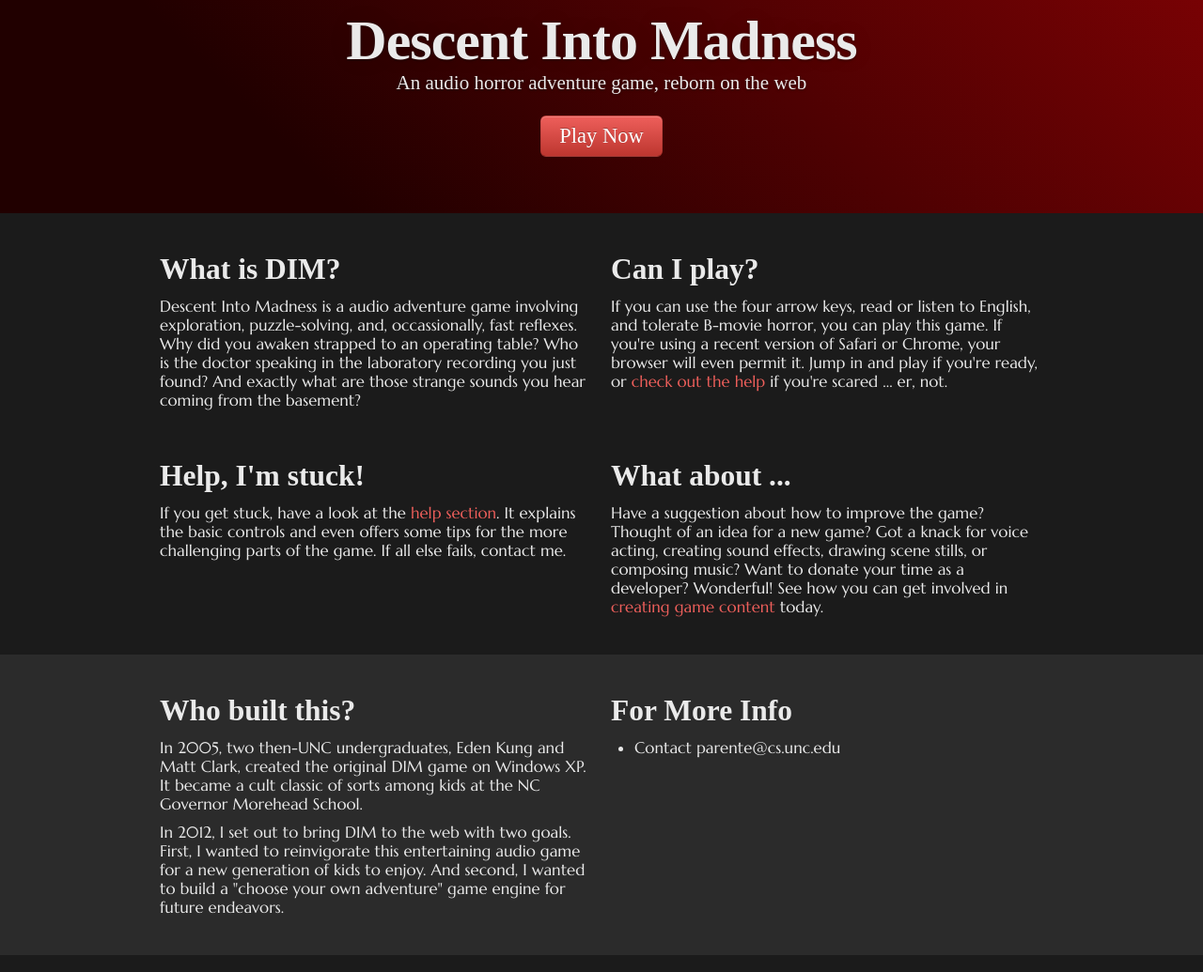
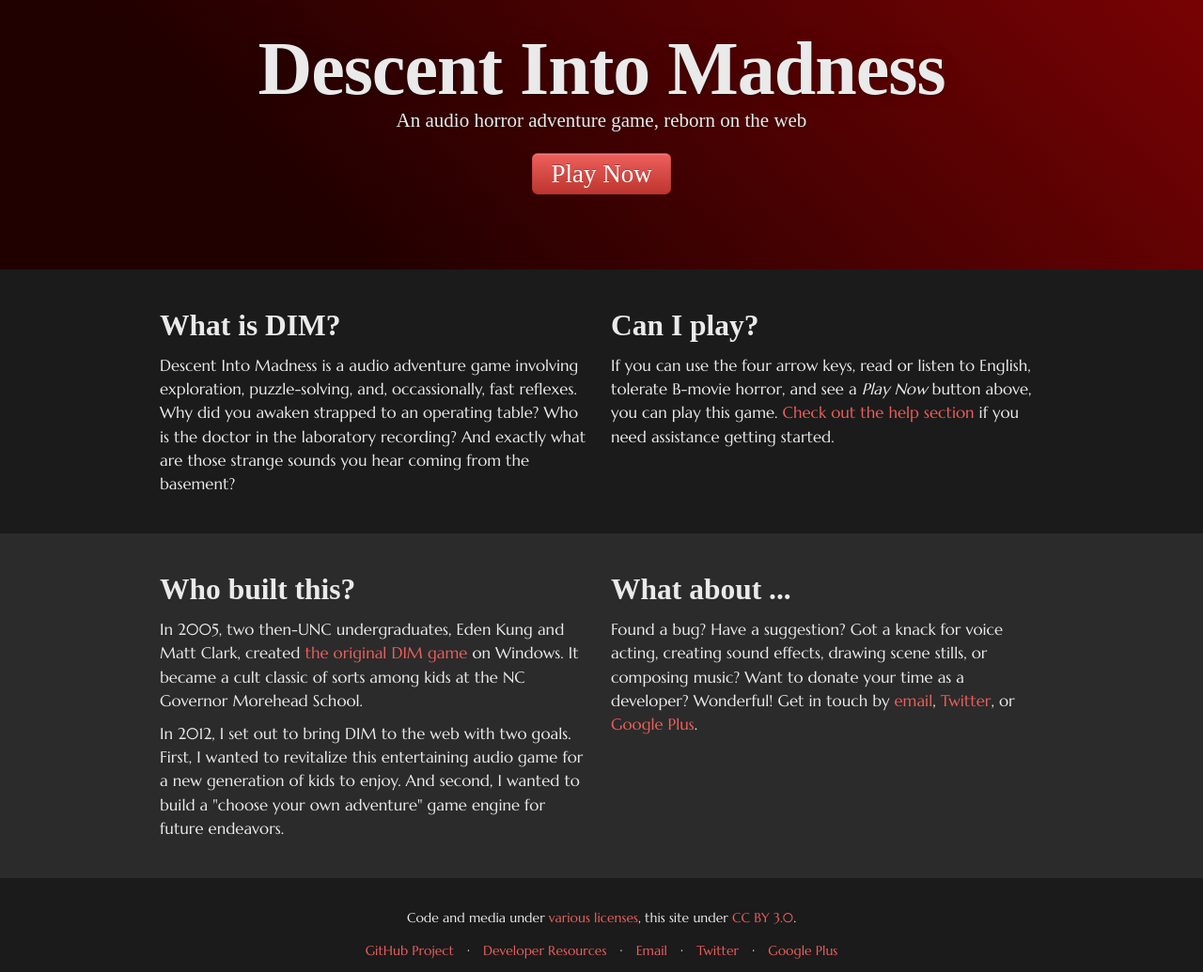
Before and after one commit to parente/dim-site, a plain HTML site: page index.html in a window 1280 px wide. Shown: the part 97-1132 px from the top of the page at 94% size. Drawn offline with nearby package versions, Linux system fonts and the light colour scheme; a web font is replaced by a local one.

Commit message:
Home page tweaks and content

```diff
--- a/index.html
+++ b/index.html
@@ -15,6 +15,7 @@
             font-size: 1.05em;
             color: #eaeaea;
             font-family: "Marcellus";
+            line-height: 1.5em;
         }
 
         a {
@@ -26,10 +27,15 @@
             -moz-border-radius: 0px;
             -webkit-border-radius: 0px;
             border-radius: 0px;
+            padding: 80px;
         }
 
         .navbar, .hero-unit, h1, h2, h3 {
             font-family: "Marcellus SC";
+        }
+
+        .hero-unit h1 {
+            font-size: 80px;
         }
 
         .hero-unit {
@@ -49,12 +55,18 @@
         }
 
         .btn-large {
-            font-size: 1.25em;
+            font-size: 1.5em;
+        }
+
+        .second {
+            padding-top: 30px;
+            background-color: #2b2b2b;
         }
 
         footer {
+            text-align: center;
             padding-top: 30px;
-            background-color: #2b2b2b;
+            font-size: 14px;
         }
         </style>
     </head>
@@ -65,7 +77,6 @@
                     <ul class="nav">
                         <li class="active"><a href="#">Home</a></li>
                         <li><a href="#">Play</a></li>
-                        <li><a href="#">Create</a></li>
                         <li><a href="#">Help</a></li>
                     </ul>
                 </div>
@@ -82,52 +93,65 @@
             </div>
         </header>
 
-        <div class="container">
+        <section class="container">
             <div class="row">
                 <div class="span6">
                     <h2>What is DIM?</h2>
-                    <p>Descent Into Madness is a audio adventure game involving exploration, puzzle-solving, and, occassionally, fast reflexes. Why did you awaken strapped to an operating table? Who is the doctor speaking in the laboratory recording you just found? And exactly what are those strange sounds you hear coming from the basement?
+                    <p>Descent Into Madness is a audio adventure game involving exploration, puzzle-solving, and, occassionally, fast reflexes. Why did you awaken strapped to an operating table? Who is the doctor in the laboratory recording? And exactly what are those strange sounds you hear coming from the basement?
                 </div>
                 <div class="span6">
                     <h2>Can I play?</h2>
-                    <p>If you can use the four arrow keys, read or listen to English, and tolerate B-movie horror, you can play this game. If you're using a recent version of Safari or Chrome, your browser will even permit it. Jump in and play if you're ready, or <a href="#">check out the help</a> if you're scared ... er, not.</p>
+                    <p>If you can use the four arrow keys, read or listen to English, tolerate B-movie horror, and see a <em>Play Now</em> button above, you can play this game. <a href="#">Check out the help section</a> if you need assistance getting started.</p>
                 </div>
             </div>
+        </section>
 
-            <div class="row">
-                <div class="span6">
-                    <h2>Help, I'm stuck!</h2>
-                    <p>If you get stuck, have a look at the <a href="#">help section</a>. It explains the basic controls and even offers some tips for the more challenging parts of the game. If all else fails, contact me.</p>
-                </div>
-                <div class="span6">
-                    <h2>What about ...</h2>
-                    <p>Have a suggestion about how to improve the game? Thought of an idea for a new game? Got a knack for voice acting, creating sound effects, drawing scene stills, or composing music? Want to donate your time as a developer? Wonderful! See how you can get involved in <a href="#">creating game content</a> today.</p>
-                </div>
-            </div>
-        </div>
-
-        <footer>
+        <section class="second">
             <div class="container">
                 <div class="row">
                     <div class="span6">
                         <h2>Who built this?</h2>
-                        <p>In 2005, two then-UNC undergraduates, Eden Kung and Matt Clark, created the original DIM game on Windows XP. It became a cult classic of sorts among kids at the NC Governor Morehead School.</p>
+                        <p>In 2005, two then-UNC undergraduates, Eden Kung and Matt Clark, created <a href="http://www.cs.unc.edu/Research/assist/et/2005/SoundsLikeFun.html">the original DIM game</a> on Windows. It became a cult classic of sorts among kids at the NC Governor Morehead School.</p>
 
-                        <p>In 2012, I set out to bring DIM to the web with two goals. First, I wanted to reinvigorate this entertaining audio game for a new generation of kids to enjoy. And second, I wanted to build a "choose your own adventure" game engine for future endeavors.</p>
+                        <p>In 2012, I set out to bring DIM to the web with two goals. First, I wanted to revitalize this entertaining audio game for a new generation of kids to enjoy. And second, I wanted to build a "choose your own adventure" game engine for future endeavors.</p>
                     </div>
 
                     <div class="span6">
-                        <h2>For More Info</h2>
-                        <ul>
-                            <li>Contact parente@cs.unc.edu</li>
-                        </ul>
+                        <h2>What about ...</h2>
+                        <p>Found a bug? Have a suggestion? Got a knack for voice acting, creating sound effects, drawing scene stills, or composing music? Want to donate your time as a developer? Wonderful! Get in touch by <a href="mailto:parente@cs.unc.edu">email</a>, <a href="http://twitter.com/parente">Twitter</a>, or <a href="https://profiles.google.com/parente">Google Plus</a>.</p>
                     </div>
                 </div>
             </div>
+        </section>
+
+        <footer>
+            <p>Code and media under <a href="https://github.com/parente/dim-game/blob/master/LICENSE">various licenses</a>, this site under <a href="http://creativecommons.org/licenses/by/3.0/">CC BY 3.0</a>.<p>
+            <ul class="inline">
+                <li><a href="https://github.com/parente/dim-game">GitHub Project</a></li>
+                <li>&#183;</li>
+                <li><a href="https://dim-boilerplate.readthedocs.org/en/latest/">Developer Resources</a></li>
+                <li>&#183;</li>
+                <li><a href="mailto:parente@cs.unc.edu">Email</a></li>
+                <li>&#183;</li>
+                <li><a href="http://twitter.com/parente">Twitter</a></li>
+                <li>&#183;</li>
+                <li><a href="https://profiles.google.com/parente">Google Plus</a></li>
+            </ul>
         </footer>
-
 
         <script src="http://code.jquery.com/jquery.js"></script>
         <script src="lib/bootstrap/js/bootstrap.min.js"></script>
+
+        <script type="text/javascript">
+  var _gaq = _gaq || [];
+  _gaq.push(['_setAccount', 'UA-39356424-1']);
+  _gaq.push(['_trackPageview']);
+
+  (function() {
+    var ga = document.createElement('script'); ga.type = 'text/javascript'; ga.async = true;
+    ga.src = ('https:' == document.location.protocol ? 'https://ssl' : 'http://www') + '.google-analytics.com/ga.js';
+    var s = document.getElementsByTagName('script')[0]; s.parentNode.insertBefore(ga, s);
+  })();
+</script>
     </body>
 </html>
```
